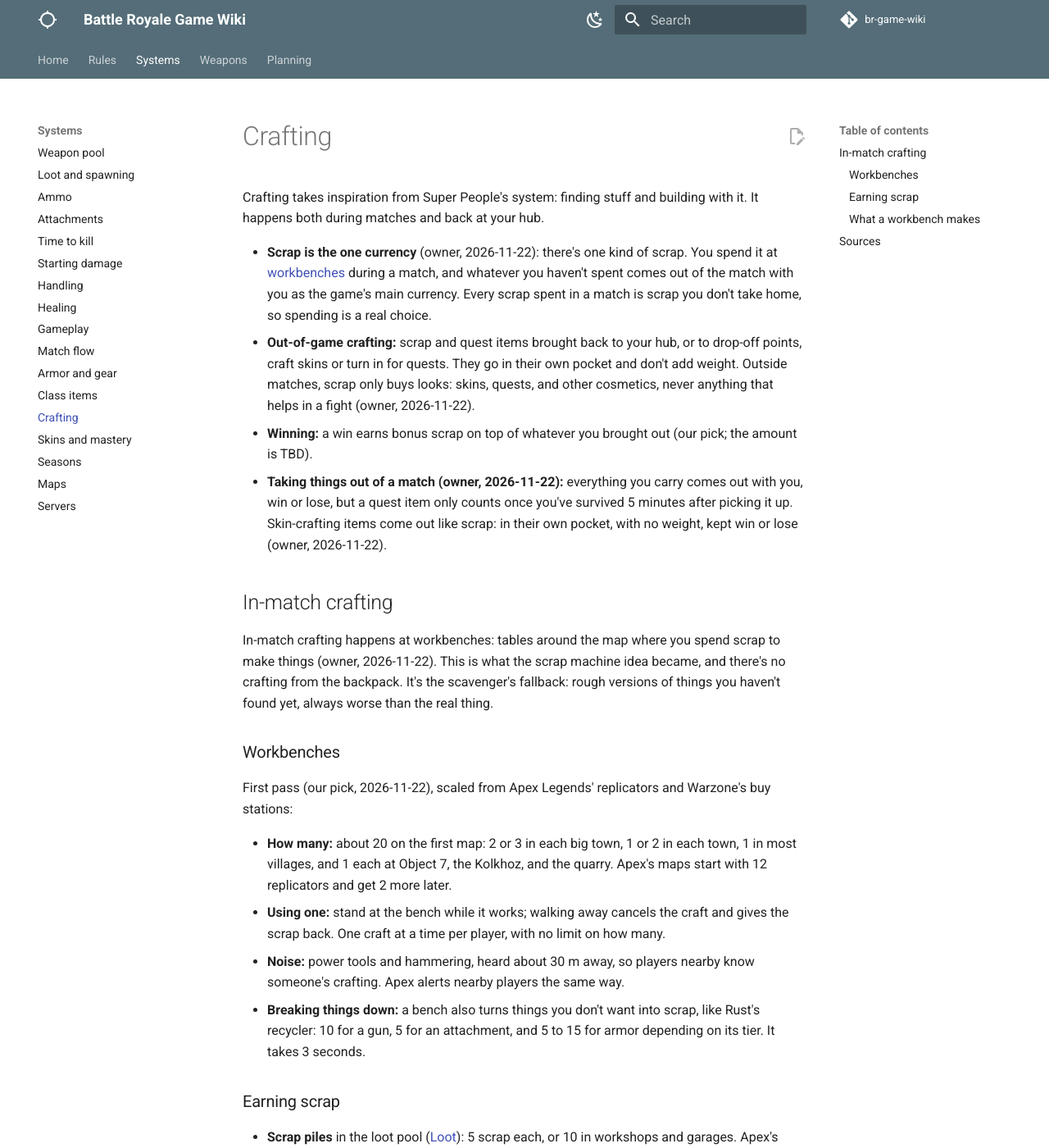
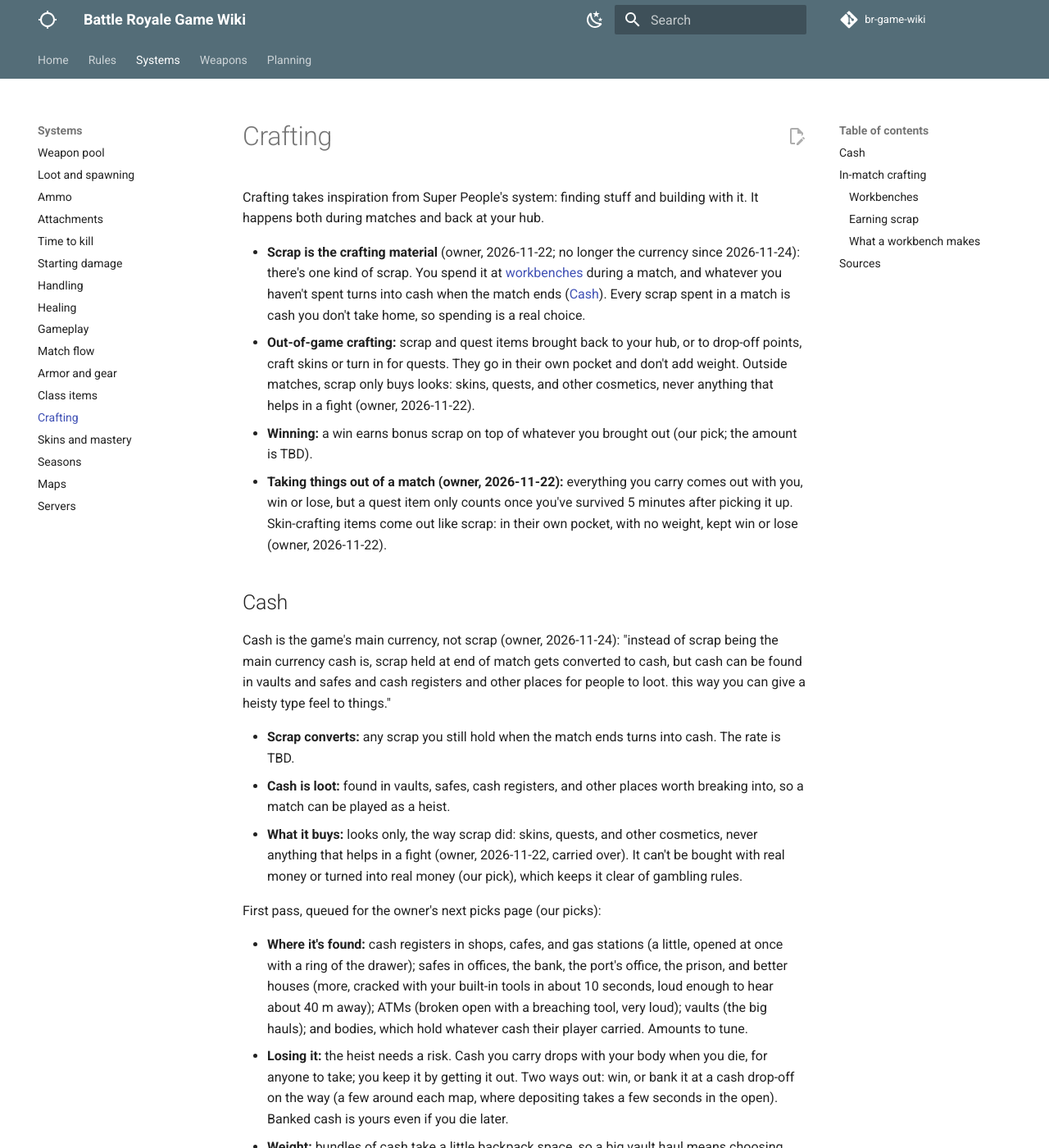
Before and after one commit to DerrickSpartan1/br-game-wiki, an MkDocs documentation site: the page built from docs/systems/crafting.md, in a window 1280 px wide and 1400 px high. Shown: the whole window at 82% size. Built offline with MkDocs 1.6.1 and Material for MkDocs 9.7.7, drawn with Linux system fonts in a browser that asks for light colours; comment, search, counter and statistics services are not loaded; some of the changed text lies outside the part shown.

Commit message:
Cash is the main currency (owner): scrap converts at the end, cash is loot for a heist feel; first passes queued
Co-Authored-By: Claude Opus 5.5 <noreply@anthropic.com>
Claude-Session: https://claude.ai/code/session_01LAp2s4euUjj6HZthupXLj4

```diff
--- a/docs/systems/crafting.md
+++ b/docs/systems/crafting.md
@@ -2,10 +2,25 @@
 
 Crafting takes inspiration from Super People's system: finding stuff and building with it. It happens both during matches and back at your hub.
 
-- **Scrap is the one currency** (owner, 2026-11-22): there's one kind of scrap. You spend it at [workbenches](#workbenches) during a match, and whatever you haven't spent comes out of the match with you as the game's main currency. Every scrap spent in a match is scrap you don't take home, so spending is a real choice.
+- **Scrap is the crafting material** (owner, 2026-11-22; no longer the currency since 2026-11-24): there's one kind of scrap. You spend it at [workbenches](#workbenches) during a match, and whatever you haven't spent turns into cash when the match ends ([Cash](#cash)). Every scrap spent in a match is cash you don't take home, so spending is a real choice.
 - **Out-of-game crafting:** scrap and quest items brought back to your hub, or to drop-off points, craft skins or turn in for quests. They go in their own pocket and don't add weight. Outside matches, scrap only buys looks: skins, quests, and other cosmetics, never anything that helps in a fight (owner, 2026-11-22).
 - **Winning:** a win earns bonus scrap on top of whatever you brought out (our pick; the amount is TBD).
 - **Taking things out of a match (owner, 2026-11-22):** everything you carry comes out with you, win or lose, but a quest item only counts once you've survived 5 minutes after picking it up. Skin-crafting items come out like scrap: in their own pocket, with no weight, kept win or lose (owner, 2026-11-22).
+
+## Cash
+
+Cash is the game's main currency, not scrap (owner, 2026-11-24): "instead of scrap being the main currency cash is, scrap held at end of match gets converted to cash, but cash can be found in vaults and safes and cash registers and other places for people to loot. this way you can give a heisty type feel to things."
+
+- **Scrap converts:** any scrap you still hold when the match ends turns into cash. The rate is TBD.
+- **Cash is loot:** found in vaults, safes, cash registers, and other places worth breaking into, so a match can be played as a heist.
+- **What it buys:** looks only, the way scrap did: skins, quests, and other cosmetics, never anything that helps in a fight (owner, 2026-11-22, carried over). It can't be bought with real money or turned into real money (our pick), which keeps it clear of gambling rules.
+
+First pass, queued for the owner's next picks page (our picks):
+
+- **Where it's found:** cash registers in shops, cafes, and gas stations (a little, opened at once with a ring of the drawer); safes in offices, the bank, the port's office, the prison, and better houses (more, cracked with your built-in tools in about 10 seconds, loud enough to hear about 40 m away); ATMs (broken open with a breaching tool, very loud); vaults (the big hauls); and bodies, which hold whatever cash their player carried. Amounts to tune.
+- **Losing it:** the heist needs a risk. Cash you carry drops with your body when you die, for anyone to take; you keep it by getting it out. Two ways out: win, or bank it at a cash drop-off on the way (a few around each map, where depositing takes a few seconds in the open). Banked cash is yours even if you die later.
+- **Weight:** bundles of cash take a little backpack space, so a big vault haul means choosing between gear and money.
+- **In the match:** wanted contracts pay cash; radar stations and workbenches still take scrap.
 
 ## In-match crafting
 
@@ -27,7 +42,7 @@ First pass (our pick, 2026-11-22), scaled from Apex Legends' replicators and War
 - **Bodies** keep the scrap their player carried.
 - **Vaults** hold 50 scrap, and care packages 25.
 - **What a match is worth:** a player who loots steadily should finish with roughly 100 to 200 scrap if they spend none (a target to test).
-- **Carrying it:** scrap goes in its own pocket with no weight, since it's now a currency (changed from taking backpack space).
+- **Carrying it:** scrap goes in its own pocket with no weight (changed from taking backpack space when it was the currency).
 
 ### What a workbench makes
 
```
Also changed, not shown: docs/planning/changelog.md (+1 -0 lines), docs/planning/chat-notes.md (+1 -0 lines), docs/planning/decisions.md (+1 -0 lines), docs/planning/to-do.md (+1 -0 lines).
